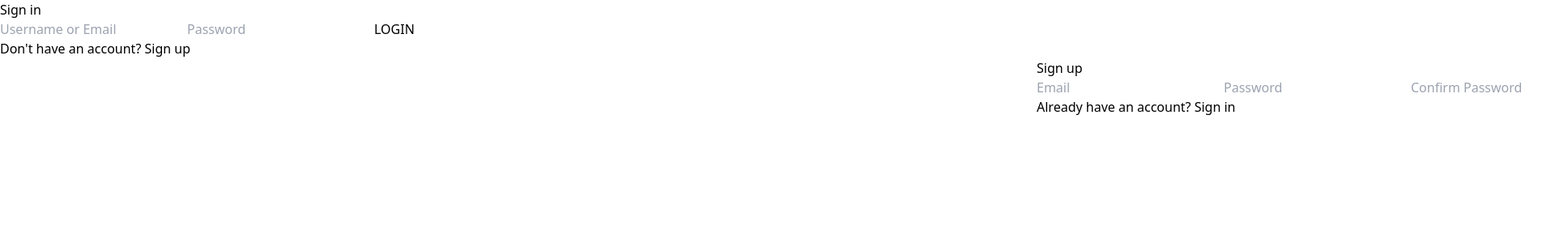
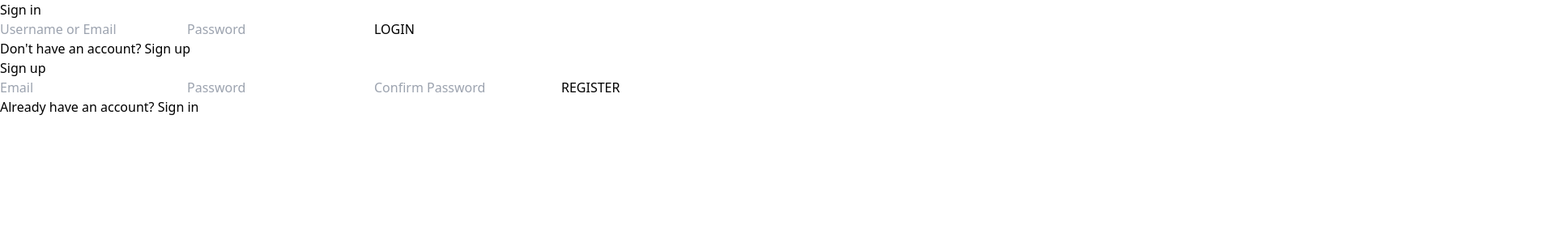
Before and after one commit to Imvideo/wsd-movie, a Vue app: page / in a window 1280 px wide. Shown: the top 300 px of the page at 81% size, 1920 px wide, since content can reach past the window. Built offline with nearby package versions, Linux system fonts and the light colour scheme.

Commit message:
fix: 로그인/회원가입 카드 양 쪽으로 붙은 문제 수정

```diff
--- a/src/components/LoginSignUp.vue
+++ b/src/components/LoginSignUp.vue
@@ -7,13 +7,13 @@
     ></div>
 
     <!-- 카드 컨테이너 -->
-    <div class="relative w-full max-w-md h-[400px] perspective">
+    <div class="relative w-full max-w-md h-[450px]">
       <!-- 로그인 카드 -->
       <div
-          class="absolute w-full h-full transition-transform duration-700 ease-in-out transform-style-3d"
+          class="absolute w-full h-full transition-transform duration-700 ease-in-out"
           :class="{
-          'translate-x-0 z-10': !isSignUp,
-          '-translate-x-full z-0': isSignUp,
+          'z-10 translate-y-0': !isSignUp,
+          'z-0 translate-y-[20px]': isSignUp,
         }"
       >
         <div class="p-6 bg-white rounded-lg shadow-lg h-full flex flex-col justify-center">
@@ -55,13 +55,13 @@
 
       <!-- 회원가입 카드 -->
       <div
-          class="absolute w-full h-full transition-transform duration-700 ease-in-out transform-style-3d"
+          class="absolute w-full h-full transition-transform duration-700 ease-in-out"
           :class="{
-          'translate-x-0 z-10': isSignUp,
-          'translate-x-full z-0': !isSignUp,
+          'z-10 translate-y-0': isSignUp,
+          'z-0 translate-y-[20px]': !isSignUp,
         }"
       >
-        <div class="p-6 bg-blue-500 rounded-lg shadow-lg h-full flex flex-col justify-center text-white">
+        <div class="p-6 bg-blue-500 text-white rounded-lg shadow-lg h-full flex flex-col justify-center">
           <h2 class="text-xl font-bold mb-4 text-center">Sign up</h2>
           <form @submit.prevent="handleSignUp" class="w-full flex flex-col gap-3">
             <input
@@ -151,20 +151,8 @@ export default defineComponent({
 </script>
 
 <style scoped>
-/* 3D 스타일 */
-.perspective {
-  perspective: 1000px;
-}
-
-.transform-style-3d {
-  transform-style: preserve-3d;
-}
-
-.translate-x-full {
-  transform: translateX(100%);
-}
-
-.-translate-x-full {
-  transform: translateX(-100%);
+/* 카드의 기본 위치 설정 */
+.translate-y-[20px] {
+  transform: translateY(20px);
 }
 </style>
```
